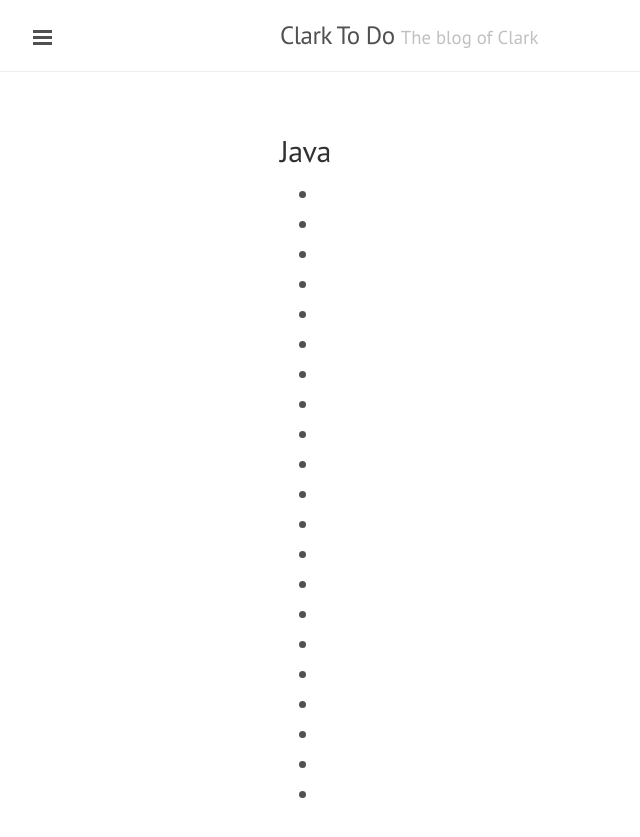
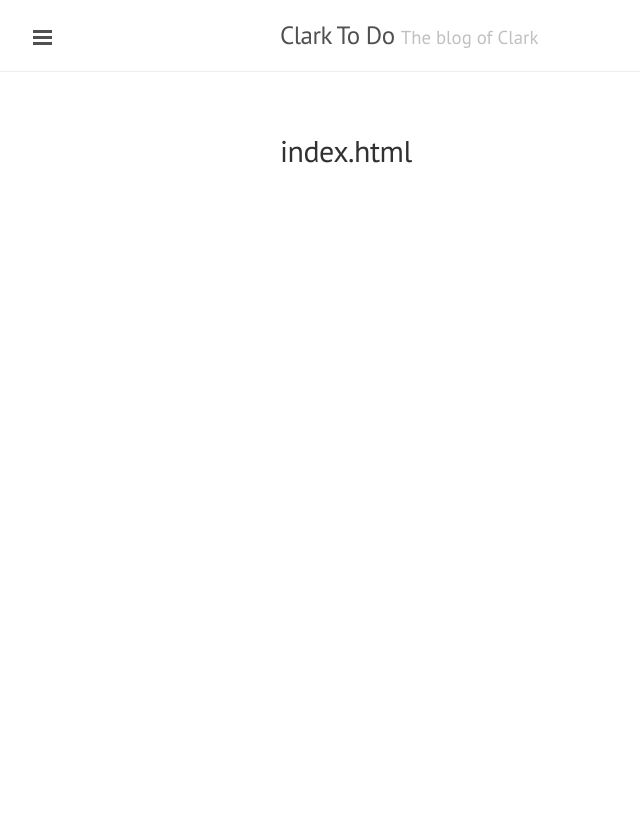
Before and after one commit to clarkdo/clarkdo.github.com, a Jekyll site: the page built from category/java/index.html, in a window 1280 px wide. Shown: the top 837 px of the page, without its empty margins (0-640 px from the left). Built offline with Jekyll 4.4.1, drawn with Linux system fonts in a browser that asks for light colours; Markdown is read by kramdown in place of the engine named in the settings.

Commit message:
new post

```diff
--- a/category/java/index.html
+++ b/category/java/index.html
@@ -3,9 +3,9 @@ layout: default
 title: Java
 ---
 <div class="posts">
-    <h2>Java</h2>
+    <h2>{{page.name}}</h2>
     <ul class="posts">
-      {% for post in site.categories["Java"].last %}
+      {% for post in site.categories[page.name] %}
         <li>
           <span class="title-right">
             {{ post.date | date: "%m/%d/%Y" }}
--- a/category/javascript/index.html
+++ b/category/javascript/index.html
@@ -3,9 +3,9 @@ layout: default
 title: JavaScript
 ---
 <div class="posts">
-    <h2>JavaScript</h2>
+    <h2>{{page.name}}</h2>
     <ul class="posts">
-      {% for post in site.categories["JavaScript"].last %}
+      {% for post in site.categories[page.name] %}
         <li>
           <span class="title-right">
             {{ post.date | date: "%m/%d/%Y" }}
```
